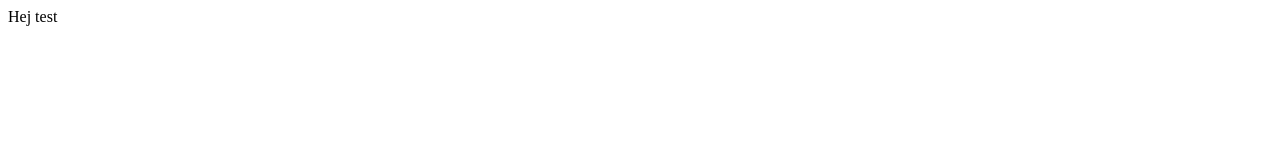
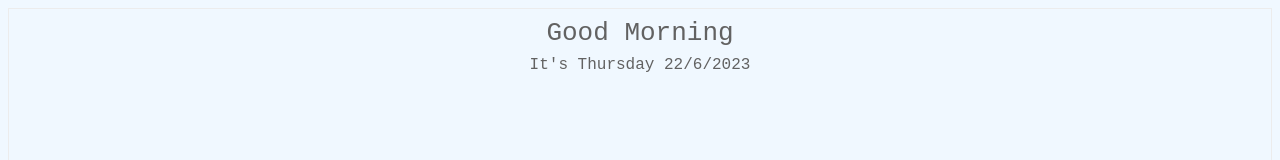
Before and after one commit to ohmygod8/count-on-me, a plain HTML site: page index.html in a window 1280 px wide. Shown: the top 160 px of the page. Drawn offline with Linux system fonts and the light colour scheme.

Commit message:
Update index.html

```diff
--- a/index.html
+++ b/index.html
@@ -1 +1,57 @@
-<p> Hej test </p>
+<html>
+<head>
+    <title>Greeting Message</title>
+    <style>
+#lbl {
+    font-family: monospace;
+    font-size: xx-large;
+    color: #626262;
+    padding: 5px;
+    border: 1px solid #ececec;
+    text-align: center;
+    line-height: 1.5;
+    height:85%
+
+
+}
+#date{
+    font-size:large;
+}
+body{
+    background-color: aliceblue;
+}
+    </style>
+</head>
+<body>
+    <div id="lbl"></div>
+</body>
+
+<script>
+    var weekday = new Array(7);
+    weekday[0] = "Sunday";
+    weekday[1] = "Monday";
+    weekday[2] = "Tuesday";
+    weekday[3] = "Wednesday";
+    weekday[4] = "Thursday";
+    weekday[5] = "Friday";
+    weekday[6] = "Saturday";
+
+
+    var today = new Date();
+    var hrs = today.getHours();
+    var dayOfWeek = weekday[today.getDay()];
+    var date = dayOfWeek+" " + today.getDate() + "/" +(today.getMonth()+1) +'/'+today.getFullYear()  ;
+
+    var greet;
+
+    if (hrs < 12)
+        greet = 'Good Morning  ';
+    else if (hrs >= 12 && hrs <= 17)
+        greet = 'Good Afternoon ';
+    else if (hrs >= 17 && hrs <= 24)
+        greet = 'Good Evening  ';
+
+    document.getElementById('lbl').innerHTML =
+        greet+=`<div id="date"> It's ${date}</div>`;
+</script>
+</html>
```
